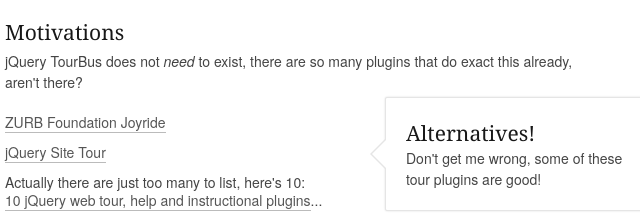
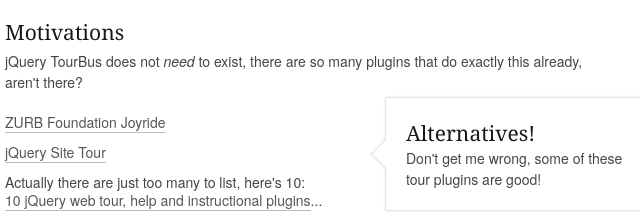
Before and after one commit to rfunduk/jquery-tourbus, a website: page site/index.html in a window 1280 px wide. Shown: the part 776-995 px from the top of the page, 345-985 px from the left. Drawn offline with Linux system fonts and the light colour scheme; files that its build step writes are made by us from their sources; files whose address does not match are found by name.

Commit message:
fix typo in docs

```diff
--- a/site/index.html
+++ b/site/index.html
@@ -112,7 +112,7 @@
         <h4>Motivations</h4>
         <p>
           jQuery TourBus does not <em>need</em> to exist, there are so
-          many plugins that do exact this already, aren't there?
+          many plugins that do exactly this already, aren't there?
         </p>
         <ul id='alternatives' style='margin-right: 200px;'>
           <li><a href='http://www.zurb.com/playground/jquery-joyride-feature-tour-plugin' class='remove-bottom' target='_blank'>ZURB Foundation Joyride</a></li>
```
